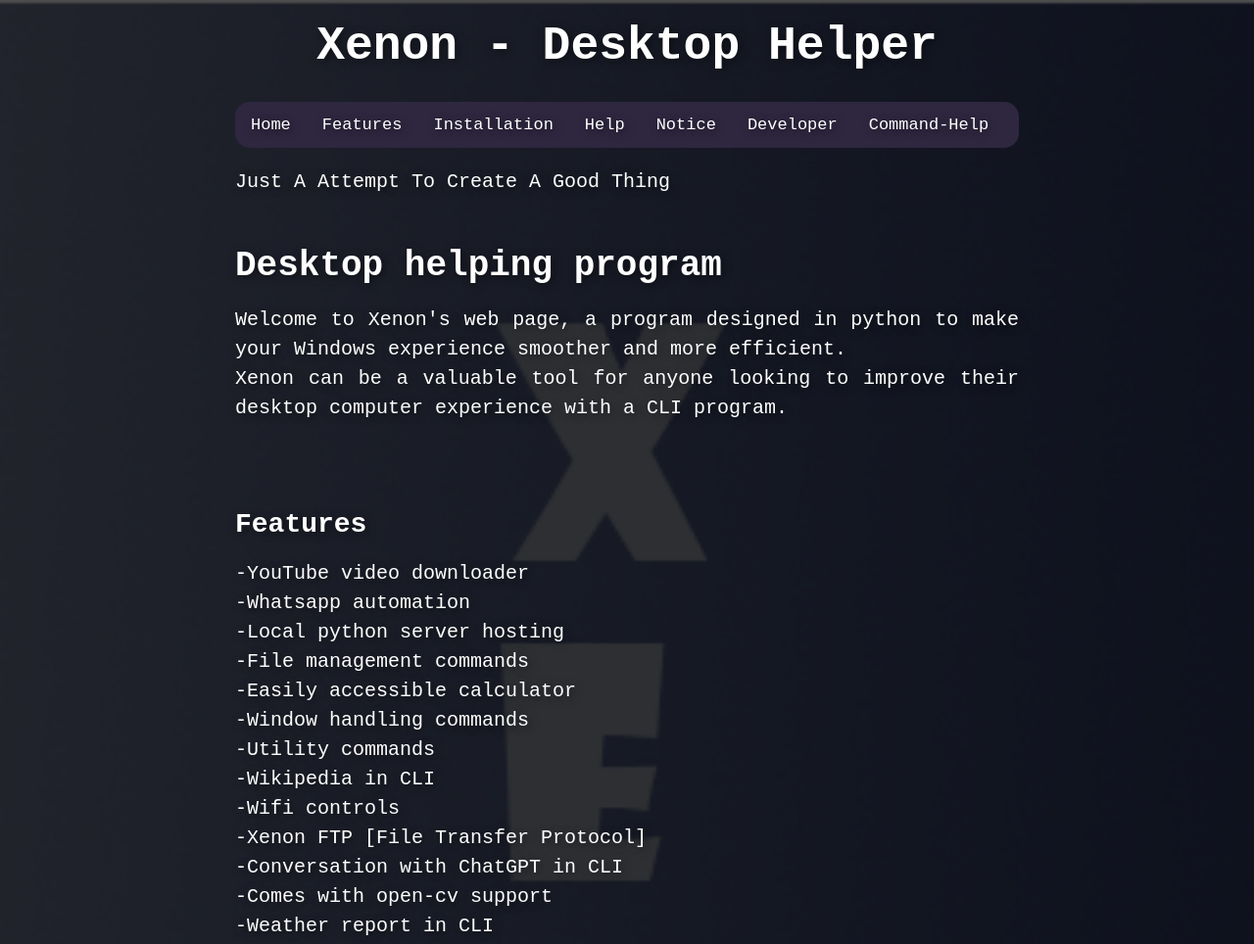
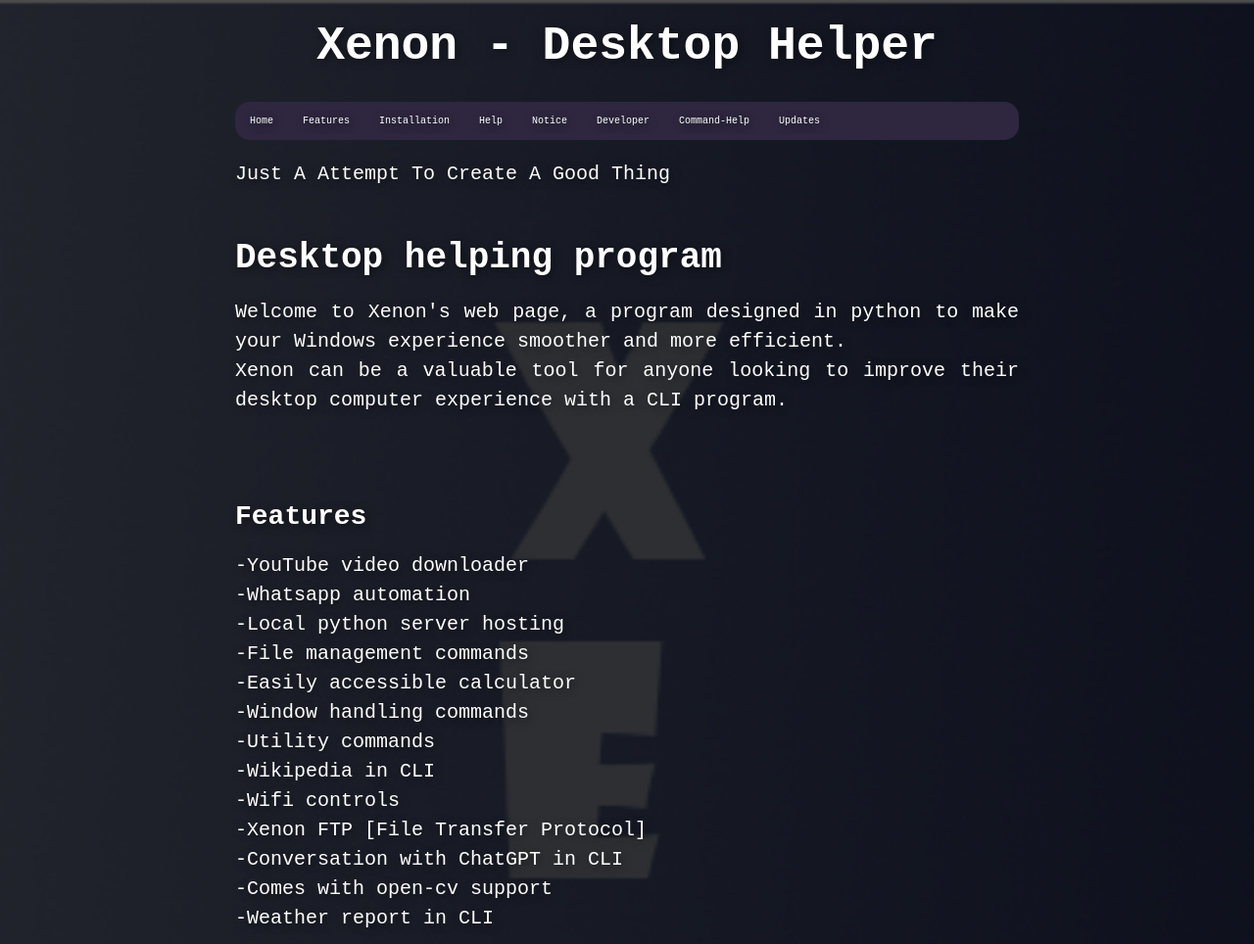
Before and after one commit to HostServer001/xenon.com, a plain HTML site: page index.html in a window 1280 px wide. Shown: the top 964 px of the page at 98% size. Drawn offline with Linux system fonts and the light colour scheme.

Commit message:
Update index.html

```diff
--- a/index.html
+++ b/index.html
@@ -31,9 +31,9 @@
       display: inline-block;
       color: white;
       text-align: center;
-      padding: 14px 16px;
+      padding: 14px 15px;
       text-decoration: none;
-      font-size: 17px;
+      font-size: 10px;
     }
 
     .navbar a:hover {
@@ -201,6 +201,7 @@
   <a href="#notice">Notice</a>
   <a href="#developer">Developer</a>
   <a href="command-help">Command-Help</a>
+  <a href="upadates">Updates</a>
 
 </div>
 
```
